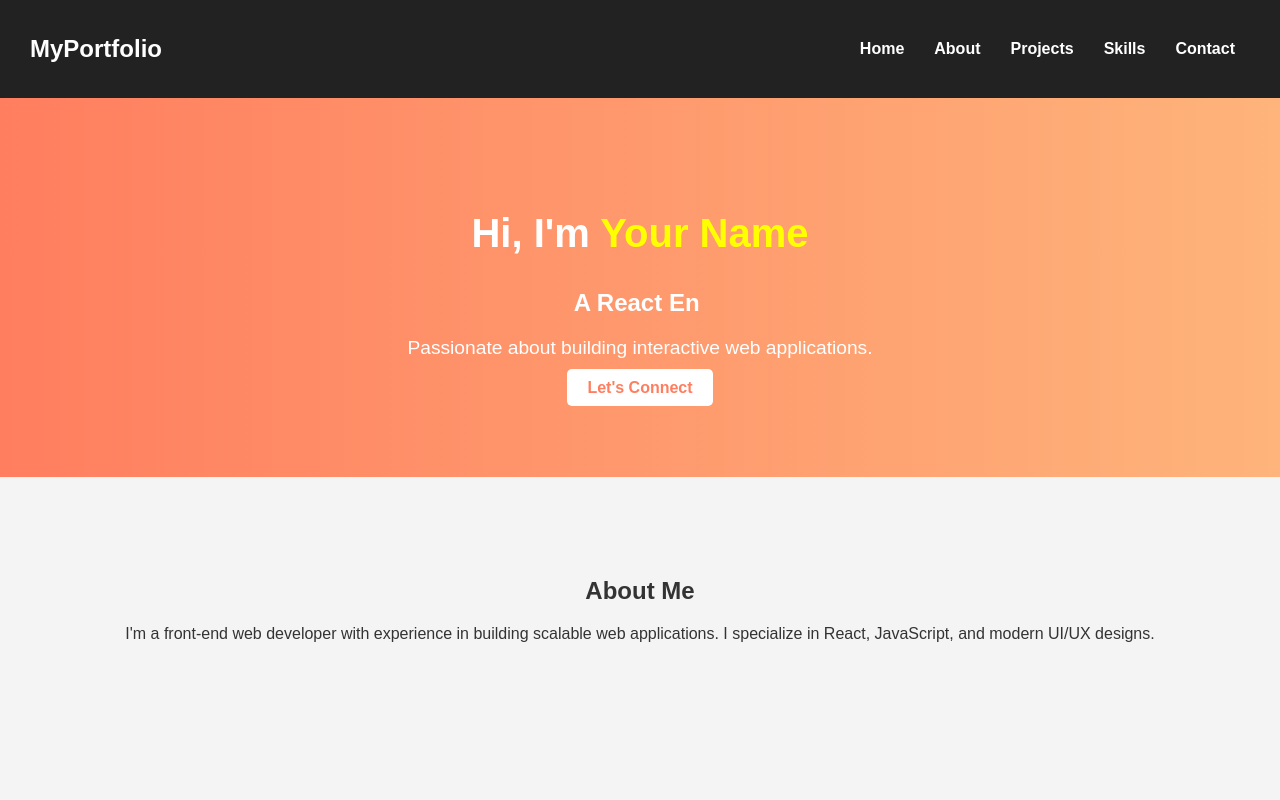
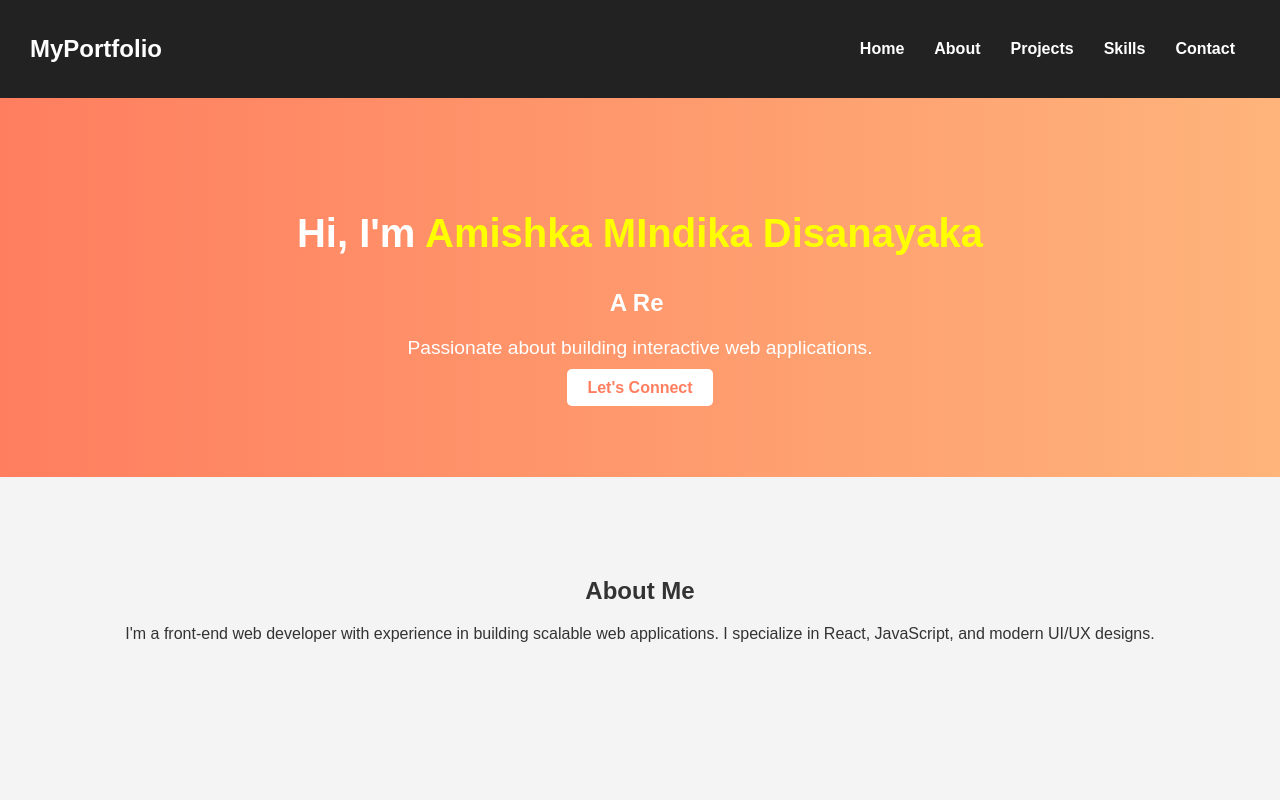
Before and after one commit to AmishkaMindika/myportfolio, a React (Vite) app: page / in a window 1280 px wide. Shown: the top 800 px of the page. Built offline with nearby package versions, Linux system fonts and the light colour scheme.

Commit message:
edit jsx

```diff
--- a/src/App.jsx
+++ b/src/App.jsx
@@ -19,15 +19,15 @@ function App() {
 
       {/* Hero Section */}
       <section className="hero" id="home">
-        <h1>Hi, I'm <span className="highlight">Your Name</span></h1>
+        <h1>Hi, I'm <span className="highlight">Amishka MIndika Disanayaka</span></h1>
         <h2>
           <TypeAnimation
             sequence={[
-              "A Web Developer 🚀",
+              "A Web Developer ",
               1000,
-              "A React Enthusiast ⚛️",
+              "A React Enthusiast ",
               1000,
-              "A Creative Coder 💡",
+              "A Creative Coder ",
               1000
             ]}
             wrapper="span"
```
